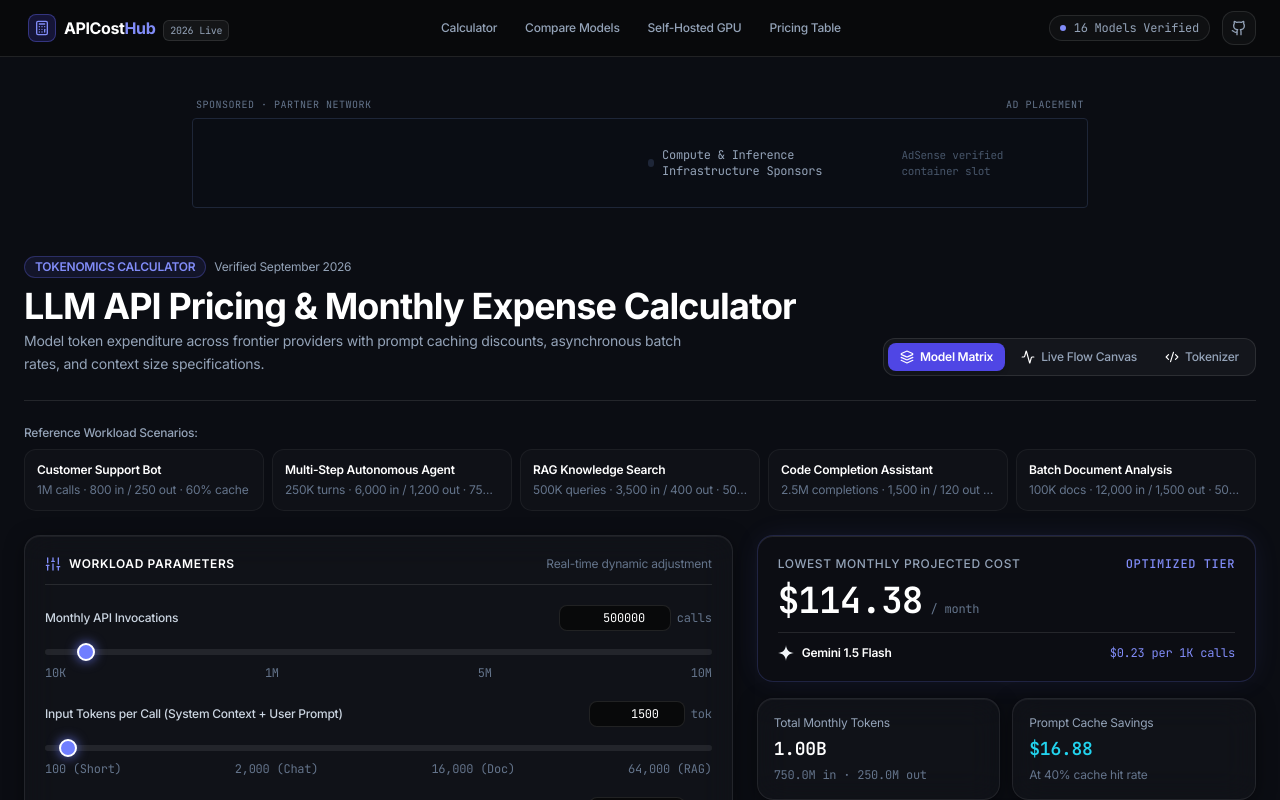
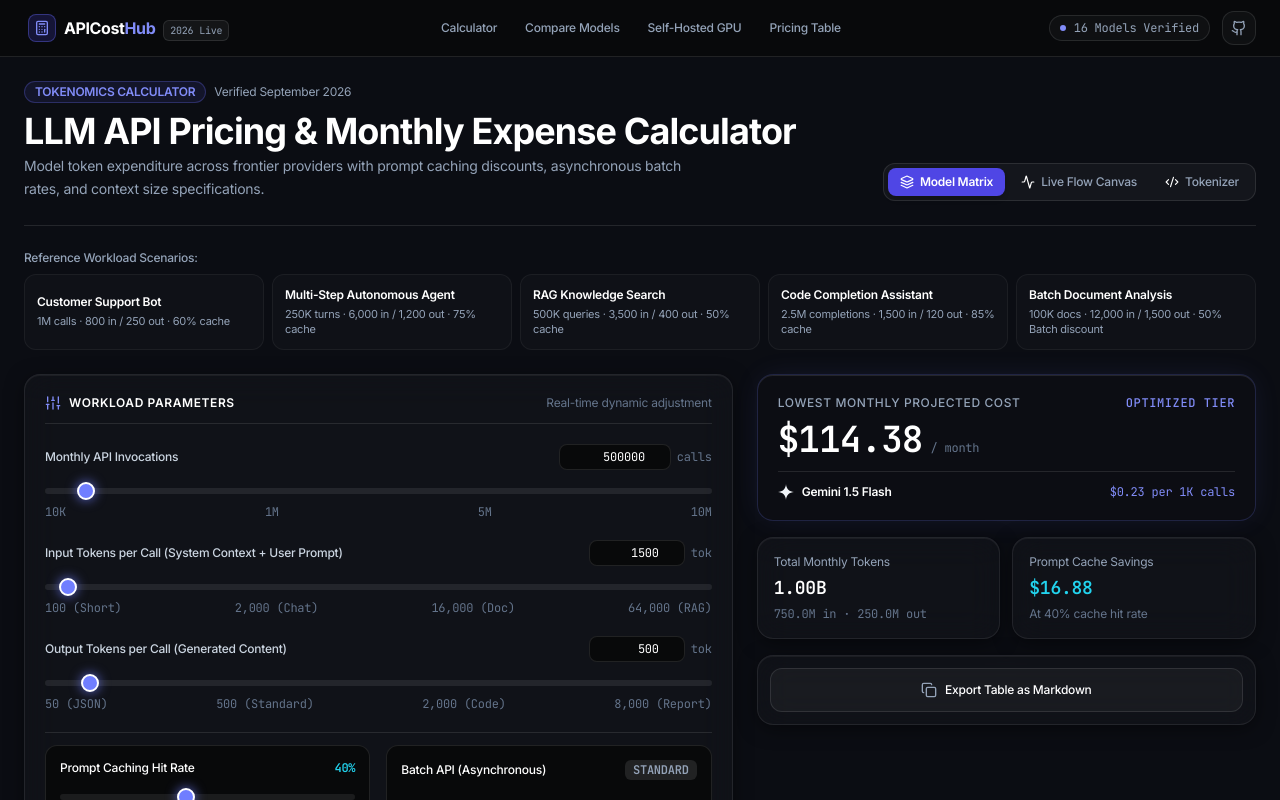
Before and after one commit to tantenton/apicosthub, a Next.js app: page / in a window 1280 px wide. Shown: the top 800 px of the page. Built offline with nearby package versions, Linux system fonts and the light colour scheme.

Commit message:
fix(ui): remove above-fold ad container and fix preset description wrapping

```diff
--- a/app/page.tsx
+++ b/app/page.tsx
@@ -11,11 +11,6 @@ import AdPlacement from '@/components/AdPlacement';
 export default function Home() {
   return (
     <div className="w-full flex flex-col items-center">
-      {/* Discreet Developer Partner Unit */}
-      <div className="w-full max-w-7xl px-4 sm:px-6 pt-4">
-        <AdPlacement slotId="leaderboard-top" format="horizontal-leaderboard" />
-      </div>
-
       {/* Main Interactive Tokenomics Workbench */}
       <HeroCalculator />
 
@@ -24,8 +19,8 @@ export default function Home() {
         <ParetoMatrixChart />
       </div>
 
-      {/* Mid Sponsor / Ad Placement */}
-      <div className="w-full max-w-7xl px-4 sm:px-6">
+      {/* Discreet Developer Partner Unit */}
+      <div className="w-full max-w-7xl px-4 sm:px-6 my-4">
         <AdPlacement slotId="mid-feed-sponsor" format="horizontal-leaderboard" />
       </div>
 
--- a/components/HeroCalculator.tsx
+++ b/components/HeroCalculator.tsx
@@ -264,7 +264,7 @@ export default function HeroCalculator() {
                     <span>{preset.name}</span>
                     {isActive && <Check className="w-3.5 h-3.5 text-indigo-400" />}
                   </div>
-                  <div className="text-xs text-slate-500 truncate mt-1">
+                  <div className="text-[11px] text-slate-400 mt-1 leading-snug">
                     {preset.desc}
                   </div>
                 </button>
```
